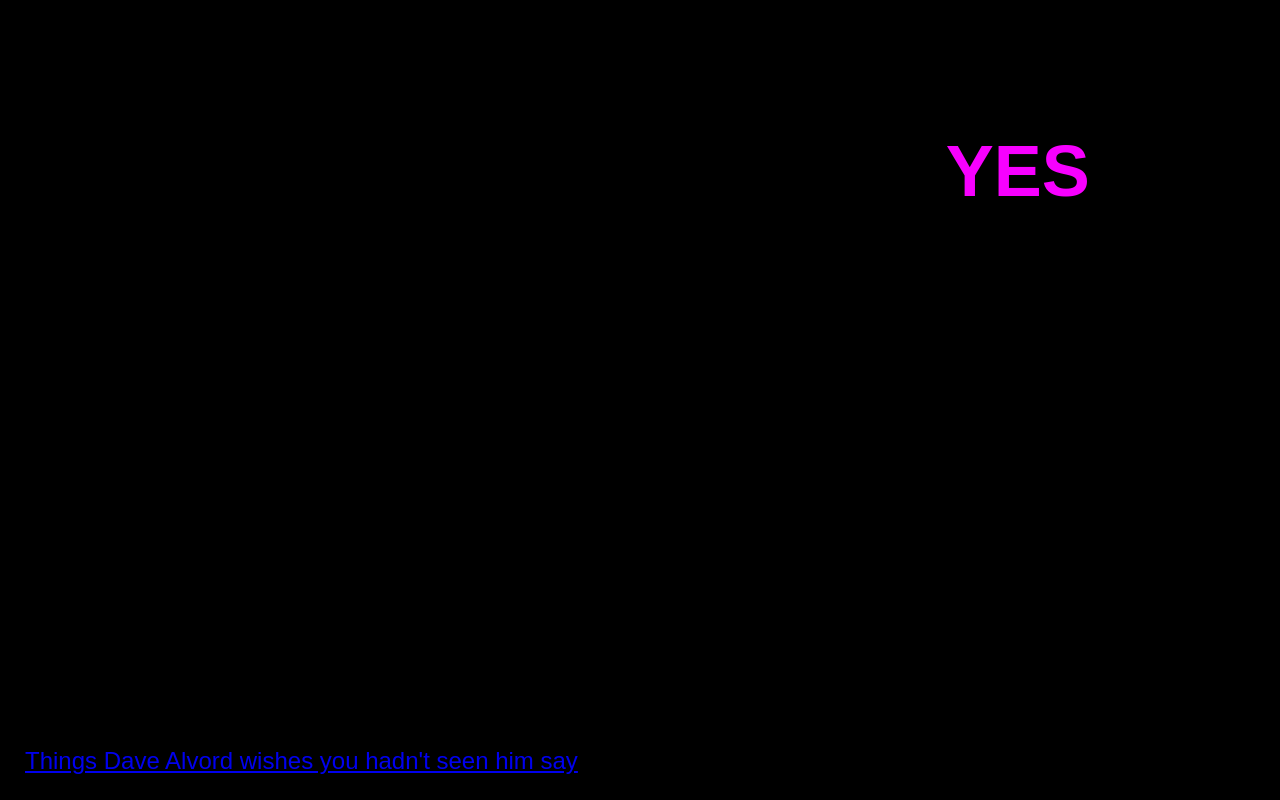
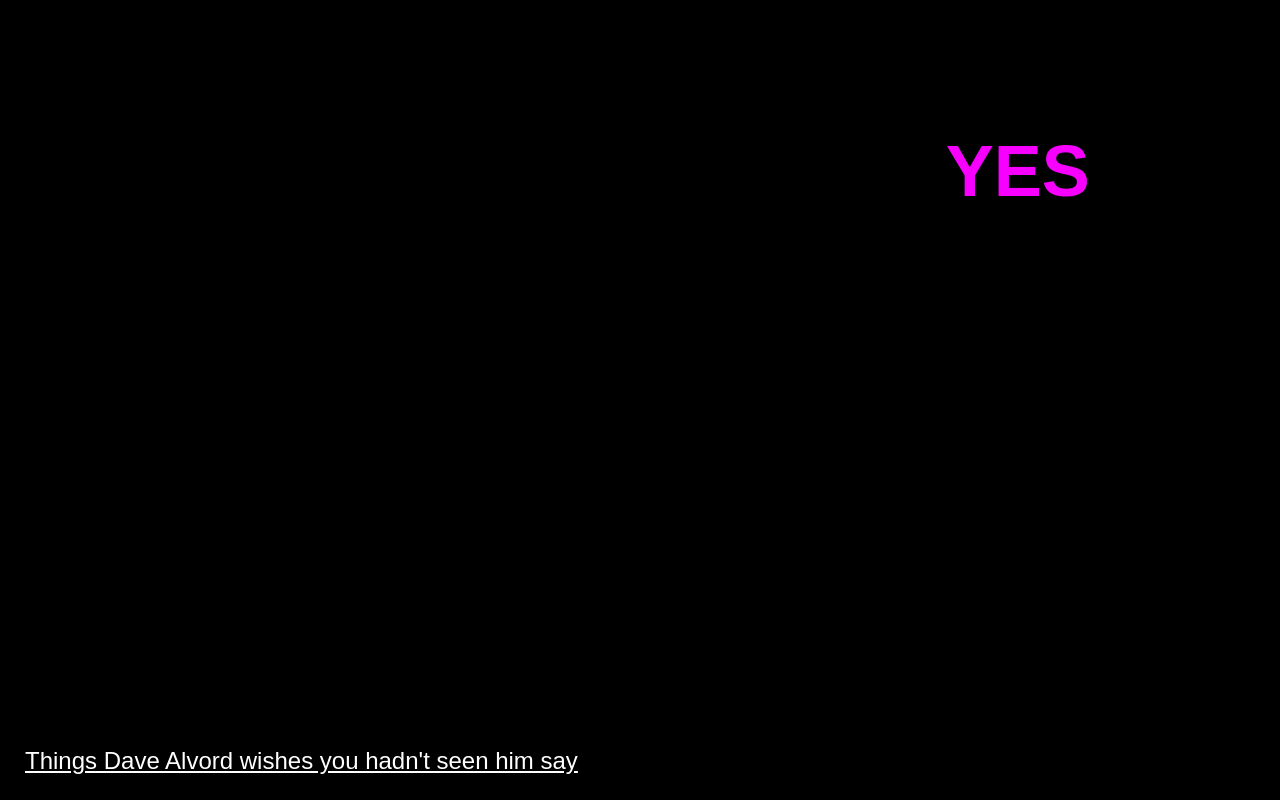
Before and after one commit to nofriendsofms/diddavealvordsaysomethingstupidtoday.com, a plain HTML site: page index.html in a window 1280 px wide. Drawn offline with Linux system fonts and the light colour scheme.

Commit message:
Color links

```diff
--- a/index.html
+++ b/index.html
@@ -42,6 +42,12 @@
             left: 0;
             padding: 25px;
             font-size: 1.5em;
+        }
+        a, a:visited {
+            color: white;
+        }
+        a:hover {
+            color: gray;
         }
     </style>
 
```
